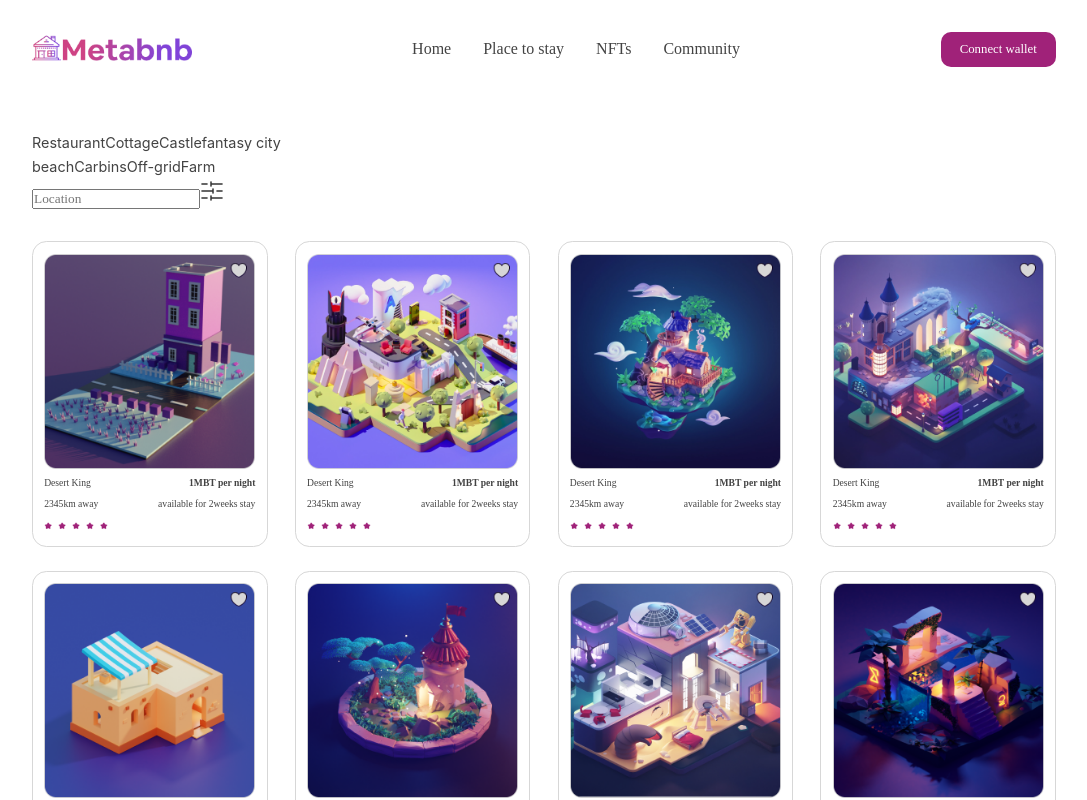
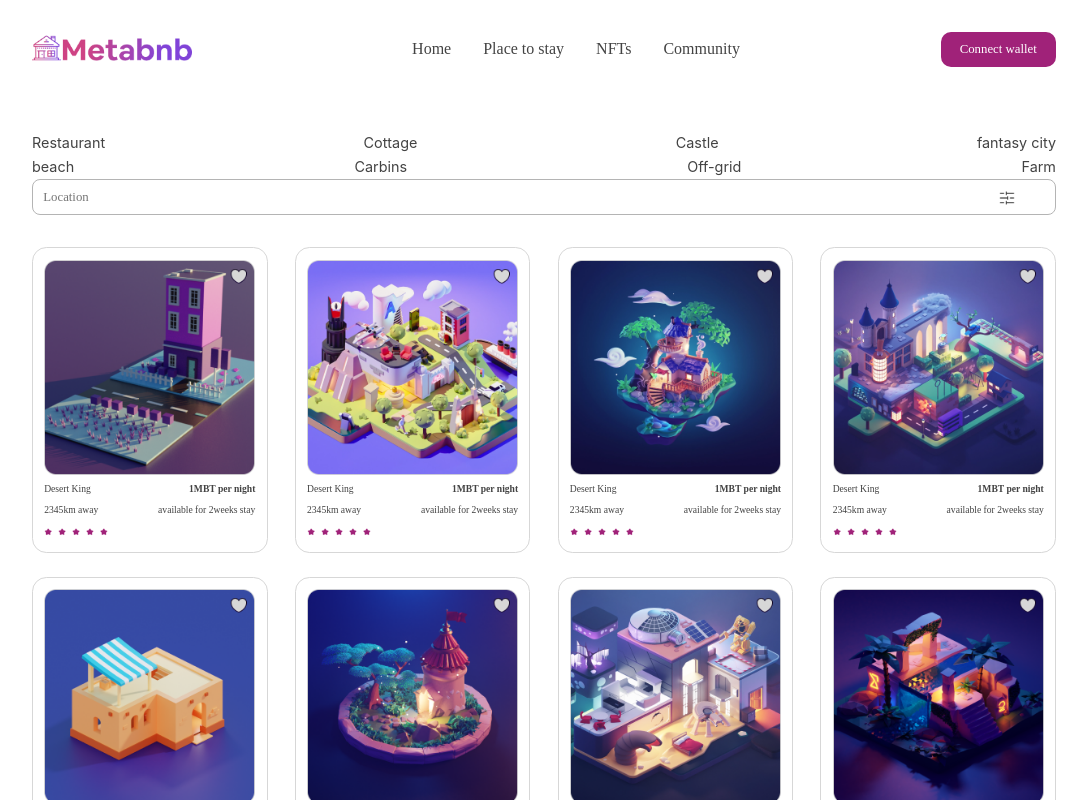
Before and after one commit to Chisquare7/meta-bnb-web, a React (Create React App) app: page /placepage in a window 1280 px wide. Shown: the top 800 px of the page, without its empty margins (96-1183 px from the left). Built offline with nearby package versions, Linux system fonts and the light colour scheme; a web font is replaced by a local one.

Commit message:
style: Add few CSS styling to the sub-links of the Place To Stay page

```diff
--- a/src/App.css
+++ b/src/App.css
@@ -540,6 +540,11 @@ h1, h2, h3, h4, h5, h6, p, input, span, ul, li, Link, button {
   width: 90%;
 } */
 
+.placetop__flex .placetop__link-flex {
+  display: flex;
+  justify-content: space-between;
+}
+
 .placetop__flex .placetop__link-flex .placetop__links {
   font-size: .9rem;
   color: #434343;
@@ -549,25 +554,41 @@ h1, h2, h3, h4, h5, h6, p, input, span, ul, li, Link, button {
   fill: solid;
 }
 
-.placetop__flex > input {
+.placetop__flex .place__location-content {
+  position: relative;
+}
+
+.placetop__flex .place__location-content .location__icon-content {
+  position: absolute;
+  right: 4%;
+  top: 30%;
+}
+
+.placetop__flex .place__location-content .location__icon {
+  width: 1rem;
+}
+
+.placetop__flex .place__location-content .place__location-field {
   font-size: .8rem;
   color: #333333;
   font-weight: 400;
   font-style: normal;
   line-height: 1rem;
   fill: solid;
-  width: 15%;
+  width: 100%;
   border-radius: .5rem;
   border: 1px solid #B4B4B4;
   border-width: thin;
   outline: none;
   padding: .7em .8em;
   /* background-image: url(./assets/location__icon.png); */
-  background-repeat: no-repeat;
+  /* background-repeat: no-repeat;
   background-position-x: 5.2rem;
   background-position-y: center;
-  background-size: 1rem;
+  background-size: 1rem; */
 }
+
+
 
 .placemiddle__section {
   margin: 2em 0;
```
